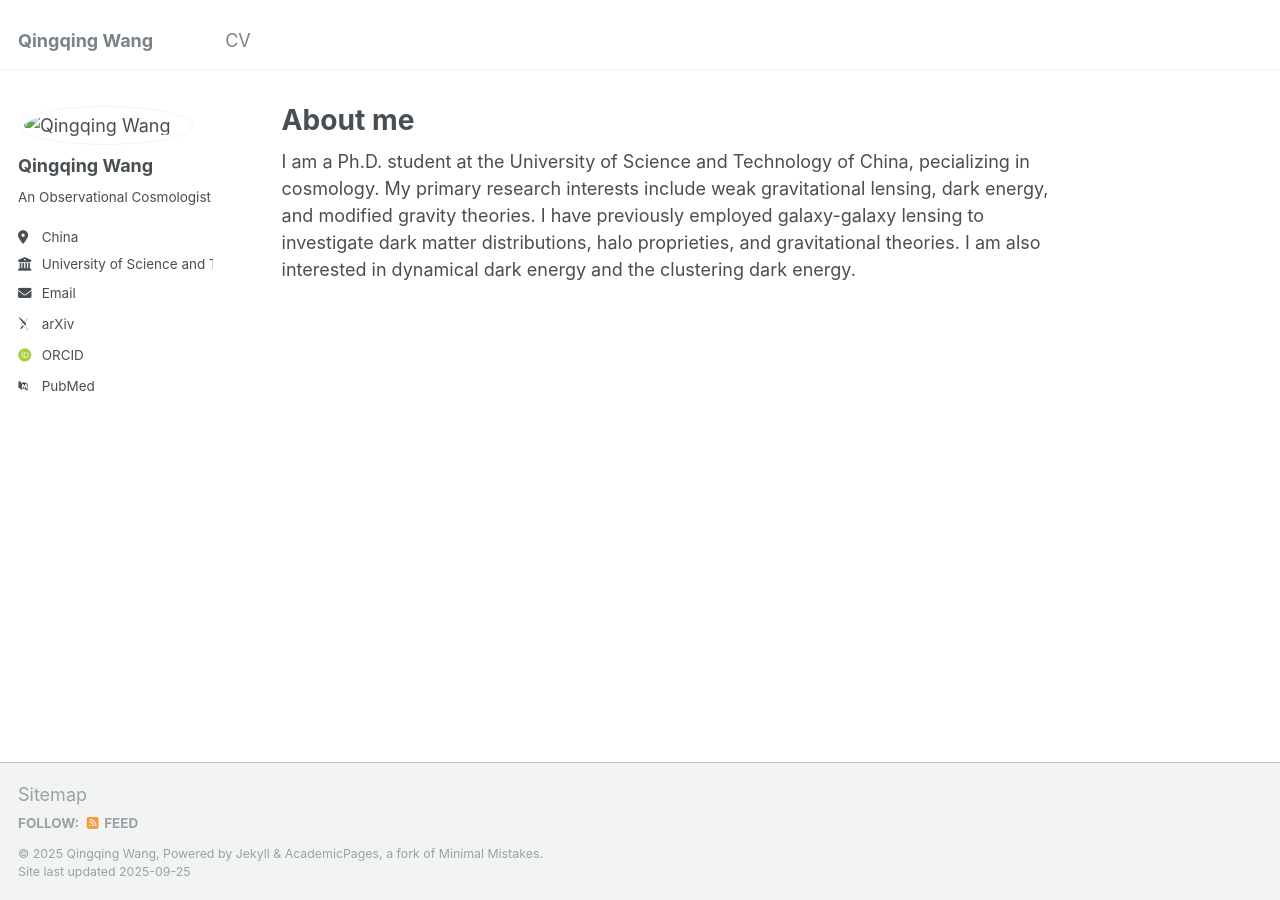
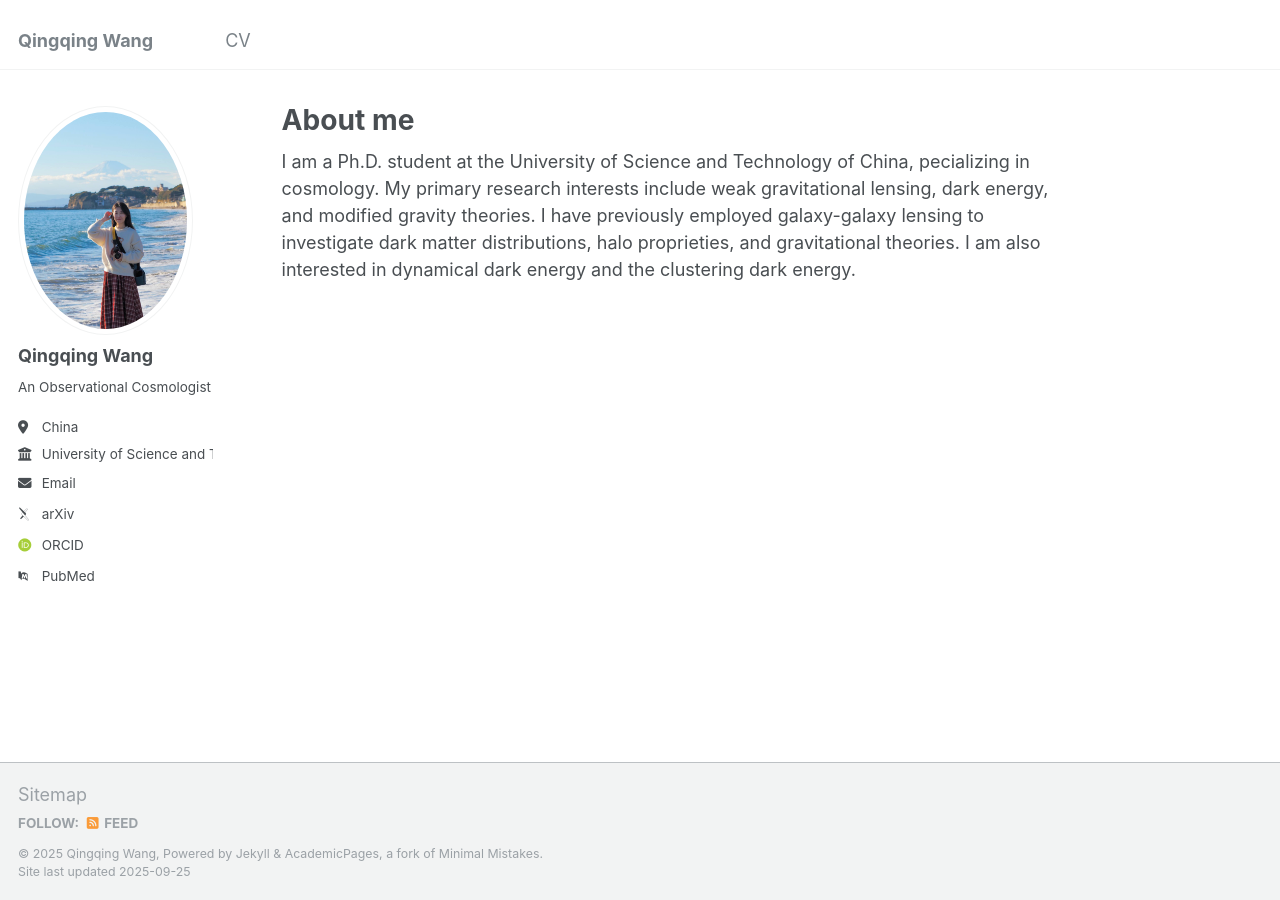
Before and after one commit to Wangqingqingq/Wangqingqingq.github.io, a Jekyll site: the page built from _pages/about.md, in a window 1280 px wide. Built offline with Jekyll 4.4.1, drawn with Linux system fonts in a browser that asks for light colours; some web fonts are replaced.

Commit message:
Update _config.yml

```diff
--- a/_config.yml
+++ b/_config.yml
@@ -21,7 +21,7 @@ repository               : "Wangqingqingq/Wangqingqingq.github.io"
 #               Additional customization can be done by editing /_includes/author-profile.html
 author:
   # Biographic information
-  avatar           : "/assets/images/wqq.jpg"
+  avatar           : "wqq.jpg"
   name             : "Qingqing Wang"
   pronouns         : # example: "she/her"
   bio              : "An Observational Cosmologist<br>"
```
